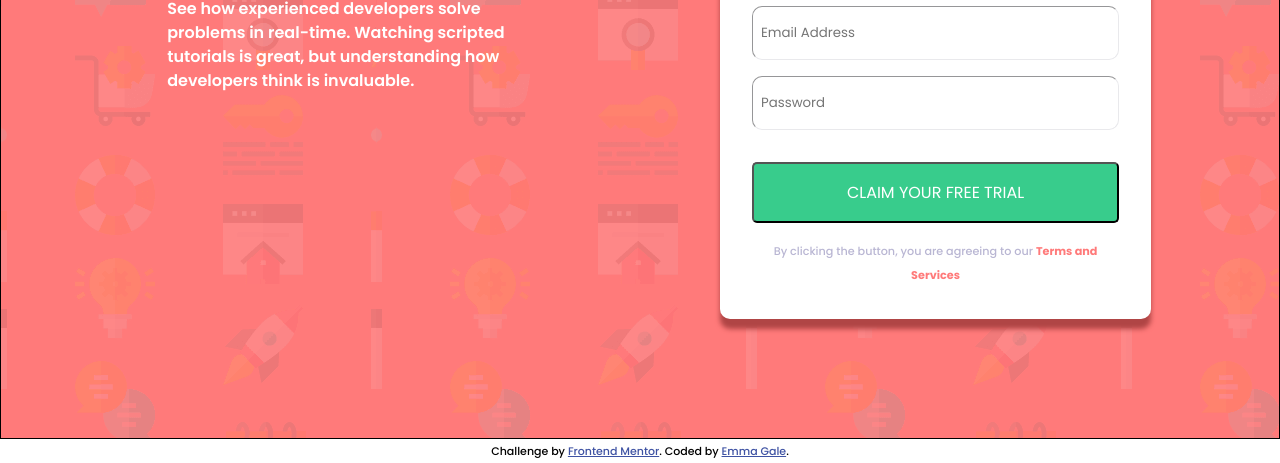
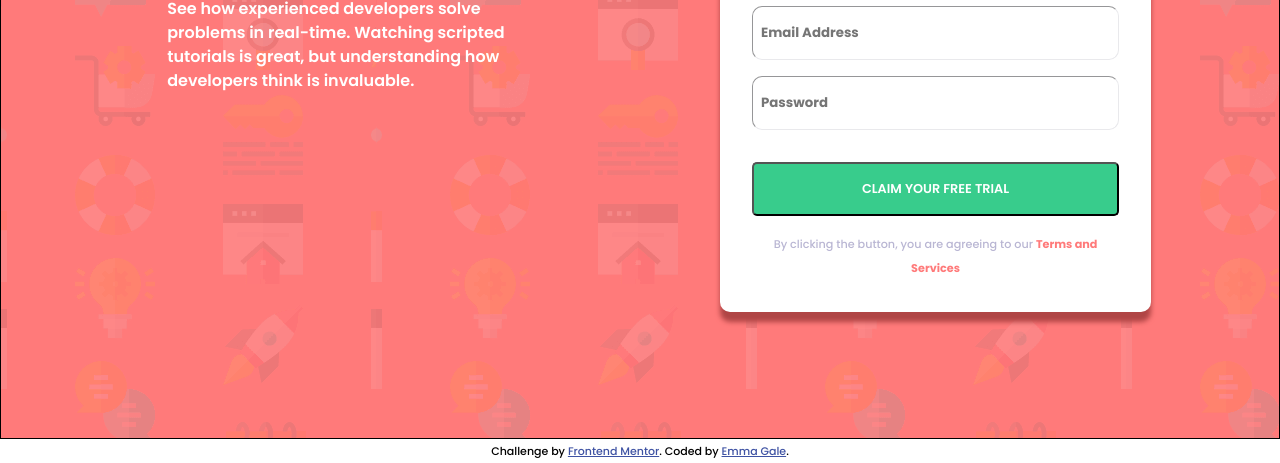
Before and after one commit to emjogale/sign-up-form, a plain HTML site: page index.html in a window 1280 px wide. Shown: the part 361-824 px from the top of the page. Drawn offline with Linux system fonts and the light colour scheme.

Commit message:
changing font sizes in input and button

```diff
--- a/style.css
+++ b/style.css
@@ -78,6 +78,7 @@ input {
 	border-color: hsl(240, 7%, 92%);
 	margin: 1rem 0;
 	font-family: "Poppins", sans-serif;
+	font-weight: 700;
 }
 
 .cta {
@@ -88,7 +89,8 @@ input {
 	color: white;
 	border-radius: 5px;
 	font-family: "Poppins", sans-serif;
-	font-size: 1rem;
+	font-size: 0.8rem;
+	font-weight: 600;
 }
 
 h5 {
```
